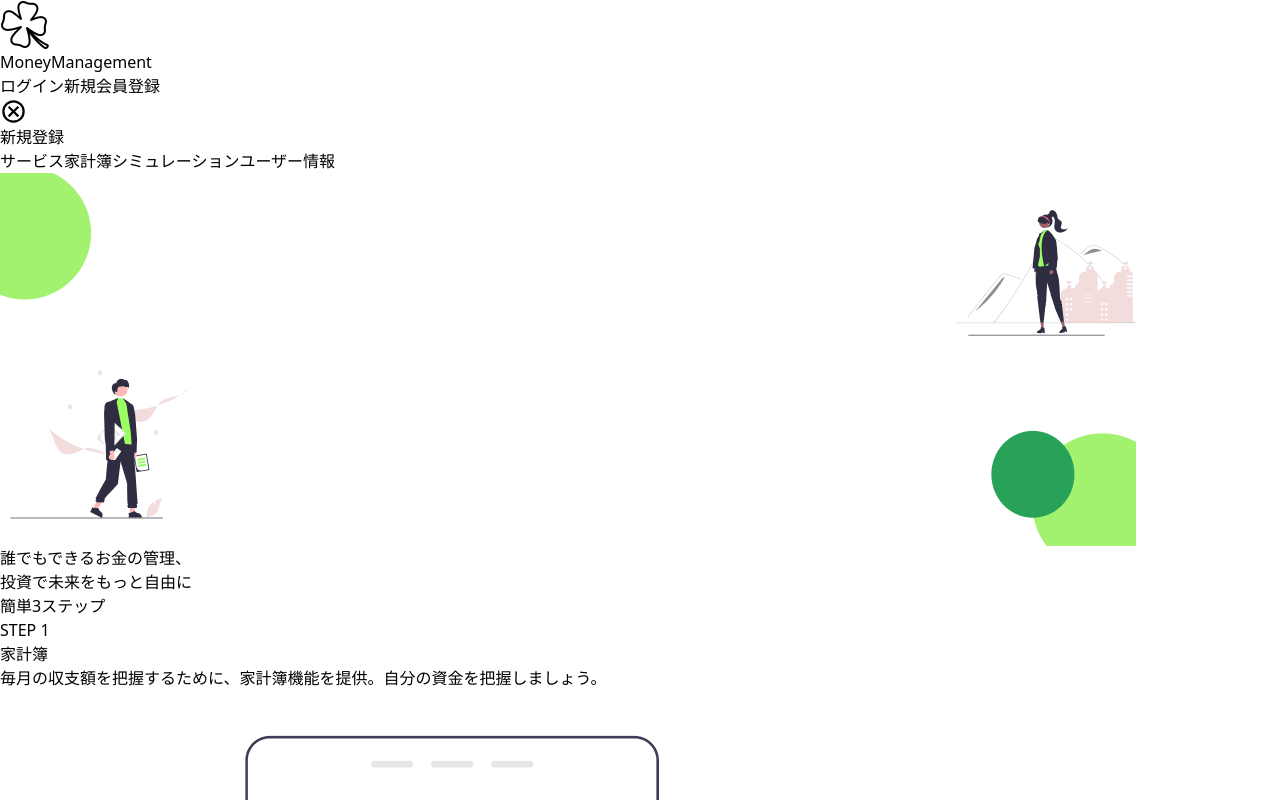
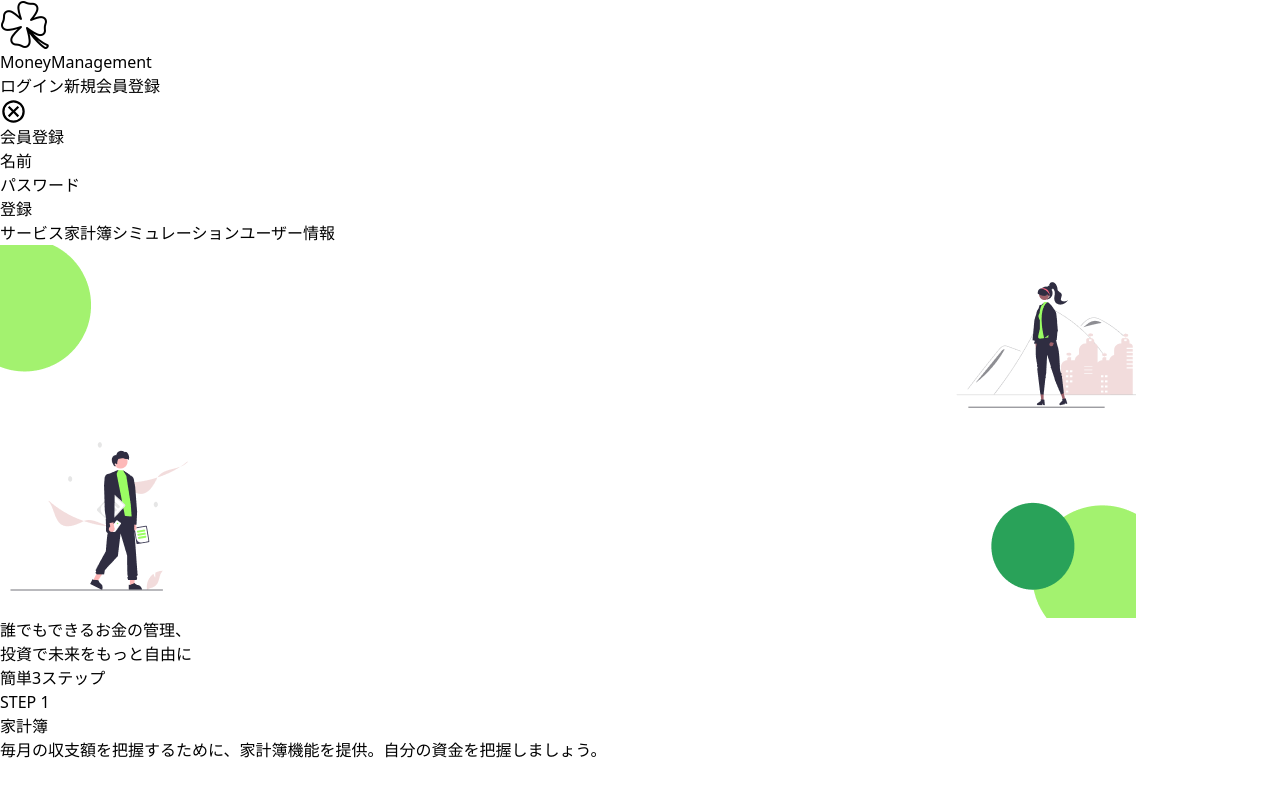
Before and after one commit to poppuko-n/MoneyManagement, a React (Vite) app in the folder my_react_app/: page /expense in a window 1280 px wide. Both pictures are taken after a click on the button "新規会員登録". Shown: the top 800 px of the page. Built offline with nearby package versions, Linux system fonts and the light colour scheme.

Commit message:
会員登録の実装

```diff
--- a/my_react_app/src/SignUp.jsx
+++ b/my_react_app/src/SignUp.jsx
@@ -1,6 +1,52 @@
-const SignUp = () => {
+import { useState } from 'react';
+import UserApi from './lib/UserApi'
+
+const SignUp = ({ onBack }) => {
+  const [createUser, setCreateUser] = useState({
+    name: "",
+    password: "",
+    password_confirmation: null
+  })
+
+  const handleCreate = () => {
+    UserApi.createUser(createUser).then(() => {
+      onBack()
+    })
+  }
+
   return(
-    <h2>新規登録</h2>
+  <div>
+    <h1 className="text-2xl font-bold mb-6 text-center">会員登録</h1>
+
+    <div>
+      <label className="block text-sm font-medium text-gray-700">名前</label>
+      <input
+        type="string"
+        className="mt-1 block w-full rounded-md border border-gray-300 shadow-sm focus:ring-indigo-500 focus:border-indigo-500 sm:text-sm"
+        value={createUser.name}
+        onChange={(e) => setCreateUser({ ...createUser, name: e.target.value })}
+      />
+    </div>
+
+    <div>
+      <label className="block text-sm font-medium text-gray-700">パスワード</label>
+      <input
+        type="password"
+        className="mt-1 block w-full rounded-md border border-gray-300 shadow-sm focus:ring-indigo-500 focus:border-indigo-500 sm:text-sm"
+        value={createUser.password}
+        onChange={(e) => setCreateUser({ ...createUser, password: e.target.value })}
+      />
+    </div>
+
+    <div className="mt-6 flex justify-end space-x-4">
+      <button
+        onClick={handleCreate}
+        className="bg-indigo-600 text-white px-4 py-2 rounded-md shadow hover:bg-indigo-700 focus:outline-none focus:ring-2 focus:ring-offset-2 focus:ring-indigo-500"
+      >
+        登録
+      </button>
+    </div>
+  </div>
   )
 }
 
--- /dev/null
+++ b/my_react_app/src/lib/UserApi.js
@@ -0,0 +1,19 @@
+import axios from "axios";
+
+class UserApi {
+  static apiBaseUrl = window.env?.API_BASE_URL || "http://localhost:3000"
+
+  static createUser(user) {
+    return axios
+      .post(`${this.apiBaseUrl}/users`, {user: user})
+      .then(() => {
+        alert("登録が完了しました。")
+      })
+      .catch(error => {
+        alert(`${error.response.data.errors.join(', ')}`)
+      })
+  };
+
+};
+
+export default UserApi;
--- a/my_react_app/src/main.jsx
+++ b/my_react_app/src/main.jsx
@@ -16,7 +16,10 @@ const AppContainer = () => {
   return (
     <StrictMode>
       <div className="flex flex-col min-h-screen">
-        <Header setIsLogin={setIsLogin} setIsSignUp={setIsSignUp} />
+        <Header
+          setIsLogin={setIsLogin}
+          setIsSignUp={setIsSignUp}
+        />
 
         {isLogin && (
           <Modal onClose={() => setIsLogin(false)}>
@@ -25,7 +28,9 @@ const AppContainer = () => {
         )}
         {isSignUp && (
           <Modal onClose={() => setIsSignUp(false)}>
-            <SignUp />
+            <SignUp
+              onBack = { ()=> setIsSignUp(false)}
+            />
           </Modal>
         )}
 
```
